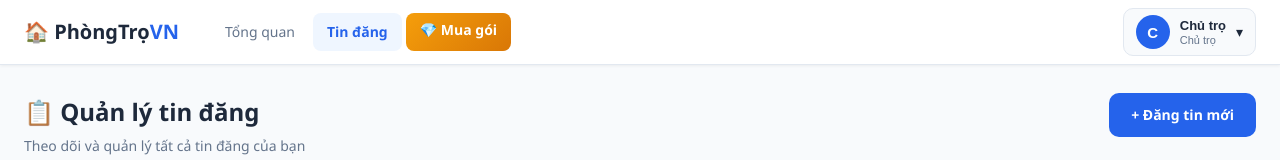
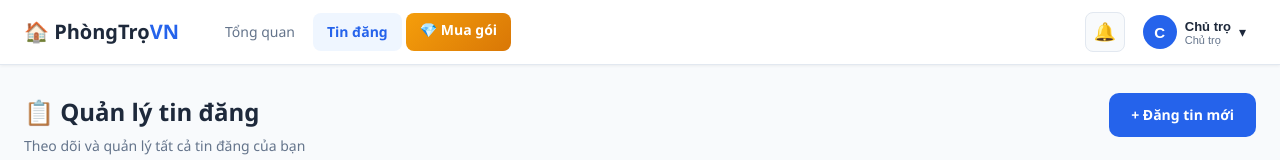
Before and after one commit to TranBinhDuongg/do-an-3.5, a React app in the folder frontend/: page /employer/rooms in a window 1280 px wide. Shown: the top 160 px of the page. Built offline with nearby package versions, Linux system fonts and the light colour scheme; the HTML template or start-up script is replaced by a standard one.

Commit message:
sửa lại avatar chủ trọ

```diff
--- a/frontend/src/pages/employer/Home.css
+++ b/frontend/src/pages/employer/Home.css
@@ -64,20 +64,20 @@
 /* User menu */
 .emp-user-wrap { position: relative; }
 .emp-user-btn {
-  display: flex; align-items: center; gap: 10px;
-  background: #f8fafc; border: 1px solid #e2e8f0;
-  border-radius: 10px; padding: 6px 12px;
-  cursor: pointer; font-size: 14px; color: #1e293b;
+  display: flex; align-items: center; gap: 8px;
+  background: none; border: none;
+  border-radius: 8px; padding: 6px 10px;
+  cursor: pointer; font-size: 14px; color: #1e293b; font-weight: 500;
 }
 .emp-avatar {
   width: 34px; height: 34px; border-radius: 50%;
   background: #2563eb; color: #fff;
   display: flex; align-items: center; justify-content: center;
-  font-weight: 700; font-size: 15px; flex-shrink: 0;
+  font-weight: 700; font-size: 15px;
   overflow: hidden;
 }
 .emp-avatar img { width: 100%; height: 100%; object-fit: cover; }
-.emp-user-info { display: flex; flex-direction: column; gap: 1px; text-align: left; }
+.emp-user-info { display: flex; flex-direction: column; align-items: flex-start; }
 .emp-user-name { font-size: 13px; font-weight: 600; color: #1e293b; }
 .emp-user-role { font-size: 11px; color: #64748b; }
 .emp-user-dropdown {
--- a/frontend/src/pages/employer/Pricing.css
+++ b/frontend/src/pages/employer/Pricing.css
@@ -9,9 +9,9 @@
 .pricing-nav-link.active { background: #eff6ff; color: #2563eb; font-weight: 600; }
 .pricing-nav-right { display: flex; align-items: center; }
 .pricing-user-wrap { position: relative; }
-.pricing-user-btn { display: flex; align-items: center; gap: 8px; background: #f8fafc; border: 1px solid #e2e8f0; border-radius: 10px; padding: 6px 12px; cursor: pointer; font-size: 14px; color: #1e293b; }
-.pricing-avatar { width: 32px; height: 32px; border-radius: 50%; background: #2563eb; color: #fff; display: flex; align-items: center; justify-content: center; font-weight: 700; font-size: 14px; }
-.pricing-dropdown { position: absolute; right: 0; top: 110%; background: #fff; border: 1px solid #e2e8f0; border-radius: 10px; box-shadow: 0 8px 24px rgba(0,0,0,0.12); min-width: 180px; padding: 6px 0; z-index: 200; }
+.pricing-user-btn { display: flex; align-items: center; gap: 8px; background: none; border: none; border-radius: 8px; padding: 6px 10px; cursor: pointer; font-size: 14px; color: #1e293b; font-weight: 500; }
+.pricing-avatar { width: 34px; height: 34px; border-radius: 50%; background: #2563eb; color: #fff; display: flex; align-items: center; justify-content: center; font-weight: 700; font-size: 15px; overflow: hidden; }
+.pricing-avatar img { width: 100%; height: 100%; object-fit: cover; }.pricing-dropdown { position: absolute; right: 0; top: 110%; background: #fff; border: 1px solid #e2e8f0; border-radius: 10px; box-shadow: 0 8px 24px rgba(0,0,0,0.12); min-width: 180px; padding: 6px 0; z-index: 200; }
 .pricing-drop-item { display: block; padding: 10px 16px; color: #374151; font-size: 14px; text-decoration: none; }
 .pricing-drop-item:hover { background: #f8fafc; }
 .pricing-drop-hr { border: none; border-top: 1px solid #e2e8f0; margin: 4px 0; }
--- a/frontend/src/pages/employer/Pricing.jsx
+++ b/frontend/src/pages/employer/Pricing.jsx
@@ -86,6 +86,7 @@ const plans = [
 export default function Pricing({ user, onLogout }) {
   const [selected, setSelected] = useState(null);
   const [menuOpen, setMenuOpen] = useState(false);
+  const [notiOpen, setNotiOpen] = useState(false);
   const [showModal, setShowModal] = useState(false);
   const navigate = useNavigate();
 
@@ -111,14 +112,42 @@ export default function Pricing({ user, onLogout }) {
             <Link to="/employer/pricing" className="pricing-nav-link active pricing-nav-link-gold">💎 Mua gói</Link>
           </div>
           <div className="pricing-nav-right">
+            <div className="emp-noti-wrap">
+              <button className="emp-noti-btn" onClick={() => { setNotiOpen(!notiOpen); setMenuOpen(false); }}>
+                🔔
+              </button>
+              {notiOpen && (
+                <div className="emp-noti-dropdown">
+                  <div className="emp-noti-header">
+                    <strong>Thông báo</strong>
+                    <button>Đánh dấu đã đọc</button>
+                  </div>
+                  <div className="emp-noti-item">
+                    <span className="emp-noti-icon">📋</span>
+                    <div><p>Chưa có thông báo mới</p></div>
+                  </div>
+                </div>
+              )}
+            </div>
             <div className="pricing-user-wrap">
-              <button className="pricing-user-btn" onClick={() => setMenuOpen(!menuOpen)}>
-                <div className="pricing-avatar">{user?.name?.charAt(0) || 'C'}</div>
-                <span>{user?.name || 'Chủ trọ'}</span> <span>▾</span>
+              <button className="pricing-user-btn" onClick={() => { setMenuOpen(!menuOpen); setNotiOpen(false); }}>
+                <div className="pricing-avatar">
+                  {user?.avatar_url
+                    ? <img src={user.avatar_url} alt="avatar" />
+                    : (user?.name?.charAt(0) || 'C')}
+                </div>
+                <div className="emp-user-info">
+                  <span className="emp-user-name">{user?.name || 'Chủ trọ'}</span>
+                  <span className="emp-user-role">Chủ trọ</span>
+                </div>
+                <span>▾</span>
               </button>
               {menuOpen && (
                 <div className="pricing-dropdown">
-                  <Link to="/employer" className="pricing-drop-item" onClick={() => setMenuOpen(false)}>🏠 Tổng quan</Link>
+                  <Link to="/profile" className="pricing-drop-item" onClick={() => setMenuOpen(false)}>👤 Hồ sơ</Link>
+                  <Link to="/employer/settings" className="pricing-drop-item" onClick={() => setMenuOpen(false)}>⚙️ Cài đặt</Link>
+                  <hr className="pricing-drop-hr" />
+                  <Link to="/" className="pricing-drop-item" onClick={() => setMenuOpen(false)}>🔍 Xem trang người thuê</Link>
                   <hr className="pricing-drop-hr" />
                   <button className="pricing-drop-logout" onClick={() => { onLogout?.(); setMenuOpen(false); navigate('/login'); }}>🚪 Đăng xuất</button>
                 </div>
--- a/frontend/src/pages/employer/Rooms.jsx
+++ b/frontend/src/pages/employer/Rooms.jsx
@@ -12,6 +12,7 @@ const allRooms = [
 export default function Rooms({ user, onLogout }) {
   const [tab, setTab] = useState('all');
   const [menuOpen, setMenuOpen] = useState(false);
+  const [notiOpen, setNotiOpen] = useState(false);
   const navigate = useNavigate();
 
   const filtered = tab === 'all' ? allRooms
@@ -29,9 +30,30 @@ export default function Rooms({ user, onLogout }) {
             <Link to="/employer/pricing" className="emp-nav-link emp-nav-link-pricing">💎 Mua gói</Link>
           </div>
           <div className="emp-nav-right">
+            <div className="emp-noti-wrap">
+              <button className="emp-noti-btn" onClick={() => { setNotiOpen(!notiOpen); setMenuOpen(false); }}>
+                🔔
+              </button>
+              {notiOpen && (
+                <div className="emp-noti-dropdown">
+                  <div className="emp-noti-header">
+                    <strong>Thông báo</strong>
+                    <button>Đánh dấu đã đọc</button>
+                  </div>
+                  <div className="emp-noti-item">
+                    <span className="emp-noti-icon">📋</span>
+                    <div><p>Chưa có thông báo mới</p></div>
+                  </div>
+                </div>
+              )}
+            </div>
             <div className="emp-user-wrap">
-              <button className="emp-user-btn" onClick={() => setMenuOpen(!menuOpen)}>
-                <div className="emp-avatar">{user?.name?.charAt(0) || 'C'}</div>
+              <button className="emp-user-btn" onClick={() => { setMenuOpen(!menuOpen); setNotiOpen(false); }}>
+                <div className="emp-avatar">
+                  {user?.avatar_url
+                    ? <img src={user.avatar_url} alt="avatar" />
+                    : (user?.name?.charAt(0) || 'C')}
+                </div>
                 <div className="emp-user-info">
                   <span className="emp-user-name">{user?.name || 'Chủ trọ'}</span>
                   <span className="emp-user-role">Chủ trọ</span>
@@ -40,7 +62,10 @@ export default function Rooms({ user, onLogout }) {
               </button>
               {menuOpen && (
                 <div className="emp-user-dropdown">
-                  <Link to="/employer" className="emp-drop-item" onClick={() => setMenuOpen(false)}>🏠 Tổng quan</Link>
+                  <Link to="/profile" className="emp-drop-item" onClick={() => setMenuOpen(false)}>👤 Hồ sơ</Link>
+                  <Link to="/employer/settings" className="emp-drop-item" onClick={() => setMenuOpen(false)}>⚙️ Cài đặt</Link>
+                  <hr className="emp-drop-hr" />
+                  <Link to="/" className="emp-drop-item" onClick={() => setMenuOpen(false)}>🔍 Xem trang người thuê</Link>
                   <hr className="emp-drop-hr" />
                   <button className="emp-drop-logout" onClick={() => { onLogout?.(); setMenuOpen(false); navigate('/login'); }}>🚪 Đăng xuất</button>
                 </div>
```
